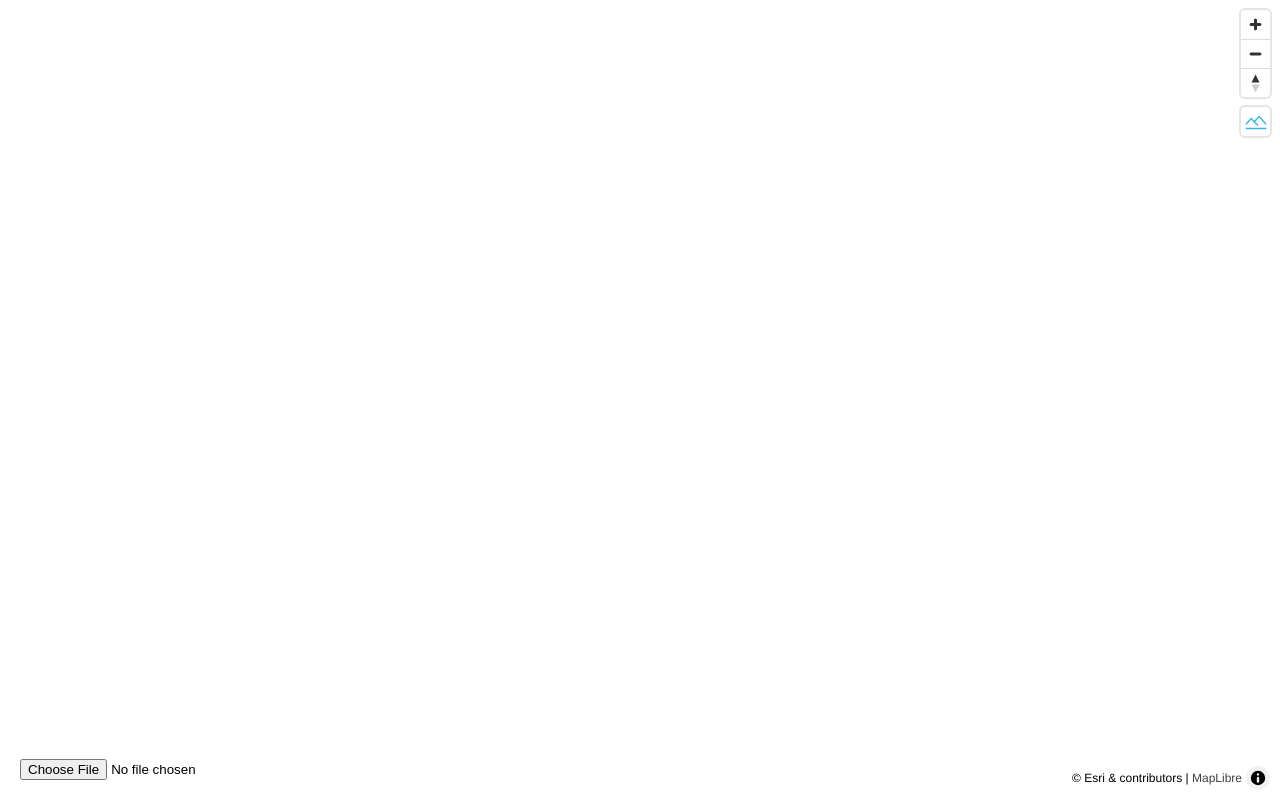
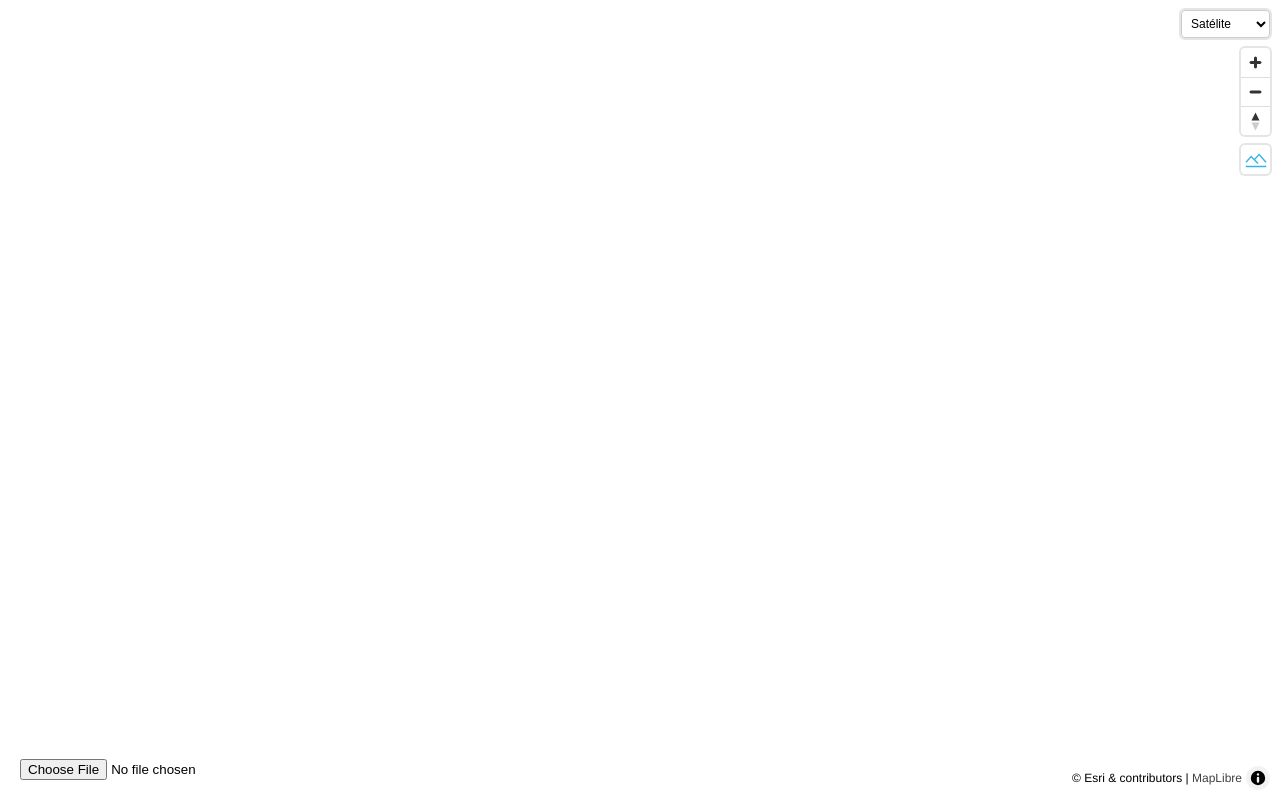
Before and after one commit to mariorht/gpx_toys, a plain HTML site: page index.html in a window 1280 px wide. Drawn offline with nearby package versions, Linux system fonts and the light colour scheme; no server answers; animation ran at ten frames a second.

Commit message:
Distintos mapas

```diff
--- a/main.js
+++ b/main.js
@@ -5,6 +5,7 @@ let cyclistMarker;
 let selectedResolution = { width: 1280, height: 720 };
 
 initMap([-5.904324, 43.544351]); // Avilés
+
 
 function initMap(centerCoords) {
   map = new maplibregl.Map({
@@ -24,6 +25,24 @@ function initMap(centerCoords) {
           tileSize: 256,
           maxzoom: 20,
           attribution: '&copy; Esri & contributors'
+        },
+        roads: {
+          type: 'raster',
+          tiles: [
+            'https://tile.openstreetmap.org/{z}/{x}/{y}.png'
+          ],
+          tileSize: 256,
+          maxzoom: 19,
+          attribution: '&copy; OpenStreetMap contributors'
+        },
+        relief: {
+          type: 'raster',
+          tiles: [
+            'https://tiles.stadiamaps.com/tiles/stamen-terrain/{z}/{x}/{y}.png'
+          ],
+          tileSize: 256,
+          maxzoom: 18,
+          attribution: '&copy; Stadia Maps &copy; OpenStreetMap contributors'
         },
         terrainSource: {
           type: 'raster-dem',
@@ -49,6 +68,59 @@ function initMap(centerCoords) {
     }
   });
 
+  class MapLayerControl {
+    onAdd(map) {
+      this._map = map;
+      this._container = document.createElement('div');
+      this._container.className = 'maplibregl-ctrl maplibregl-ctrl-group';
+      this._container.innerHTML = `
+        <select id="mapLayerSelect" class="maplibregl-ctrl-select">
+          <option value="satellite">Satélite</option>
+          <option value="roads">Carreteras</option>
+          <option value="relief">Relieve</option>
+        </select>
+      `;
+      this._container
+        .querySelector('select')
+        .addEventListener('change', this._onChange.bind(this));
+      return this._container;
+    }
+
+    onRemove() {
+      this._container.parentNode.removeChild(this._container);
+      this._map = undefined;
+    }
+
+    _onChange(event) {
+      const selectedLayer = event.target.value;
+      this._map.setStyle({
+        version: 8,
+        sources: this._map.getStyle().sources,
+        layers: [
+          {
+            id: 'base-layer',
+            type: 'raster',
+            source: selectedLayer
+          }
+        ],
+        terrain: {
+          source: 'terrainSource',
+          exaggeration: 1.5
+        }
+      });
+
+      // Redibujar track y ciclista tras cambiar el estilo
+      this._map.once('styledata', () => {
+        drawTrack();
+        if (trackData.length > 0) {
+          const { lon, lat } = trackData[0];
+          drawCyclistPoint(lon, lat);
+        }
+      });
+    }
+  }
+
+  map.addControl(new MapLayerControl(), 'top-right');
   map.addControl(new maplibregl.NavigationControl());
   map.addControl(
     new maplibregl.TerrainControl({
@@ -56,6 +128,7 @@ function initMap(centerCoords) {
       exaggeration: 1.5
     })
   );
+
 
   // Subir GPX
   document.getElementById('gpxFileInput').addEventListener('change', (event) => {
--- a/style.css
+++ b/style.css
@@ -73,3 +73,13 @@ body, html {
   #cancelRecordingButton {
     margin-top: 10px;
   }
+
+
+  .maplibregl-ctrl-select {
+    background-color: white;
+    color: black;
+    padding: 5px;
+    border-radius: 4px;
+    border: 1px solid #ccc;
+    font-size: 12px;
+  }
```
